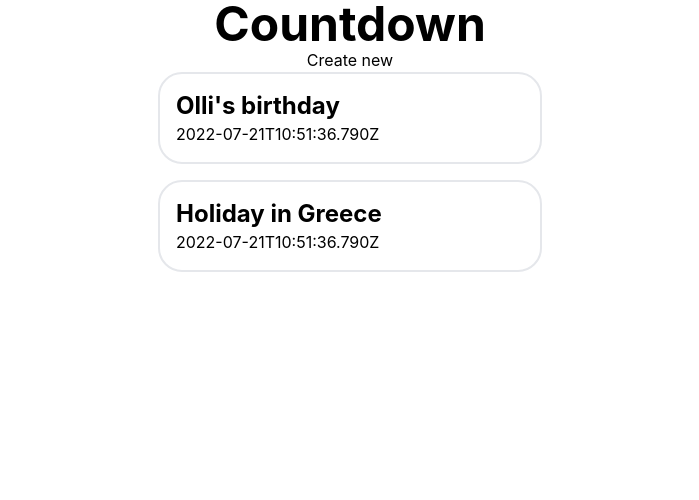
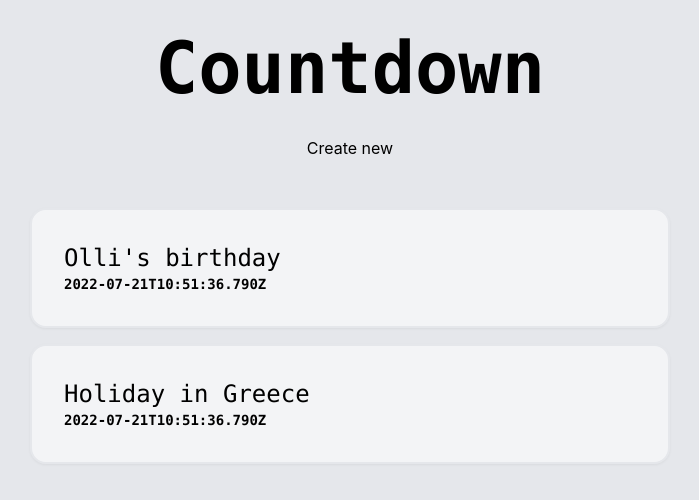
Before and after one commit to opamus/countdown-app, a React (Create React App) app: page / in a window 1280 px wide. Shown: the top 500 px of the page, without its empty margins (290-989 px from the left). Built offline with nearby package versions, Linux system fonts and the light colour scheme.

Commit message:
Implement more styles

```diff
--- a/src/App.js
+++ b/src/App.js
@@ -37,8 +37,8 @@ const App = () => {
   };
 
   return (
-    <div className="w-full flex flex-col flex justify-center items-center">
-      <h1 className="text-5xl font-bold">Countdown</h1>
+    <div className="w-full flex flex-col flex justify-center items-center ">
+      <h1 className="text-7xl font-bold font-mono mt-8 mb-8">Countdown</h1>
 
       {isOpen && (
         <div className="FormContainer">
@@ -88,7 +88,7 @@ const App = () => {
           </form>
         </div>
       )}
-      <button onClick={() => setIsOpen(!isOpen)} className="Button">
+      <button onClick={() => setIsOpen(!isOpen)} className="mb-12">
         {!isOpen ? "Create new" : "Cancel"}
       </button>
 
@@ -96,10 +96,10 @@ const App = () => {
         return (
           <div
             key={i}
-            className="flex flex-col w-96 mb-4 p-4 rounded-3xl border-2 justify-start"
+            className="flex flex-col w-6/12 mb-4 p-8 rounded-2xl border-2 justify-start drop-shadow-sm bg-gray-100"
           >
-            <h2 className="text-2xl font-bold">{event.title}</h2>
-            <h2>{event.date}</h2>
+            <h2 className="text-2xl font-mono">{event.title}</h2>
+            <h2 className="text-sm font-bold font-mono">{event.date}</h2>
           </div>
         );
       })}
--- a/src/index.css
+++ b/src/index.css
@@ -9,6 +9,7 @@ body {
     sans-serif;
   -webkit-font-smoothing: antialiased;
   -moz-osx-font-smoothing: grayscale;
+  background-color: rgb(229 231 235);
 }
 
 code {
```
